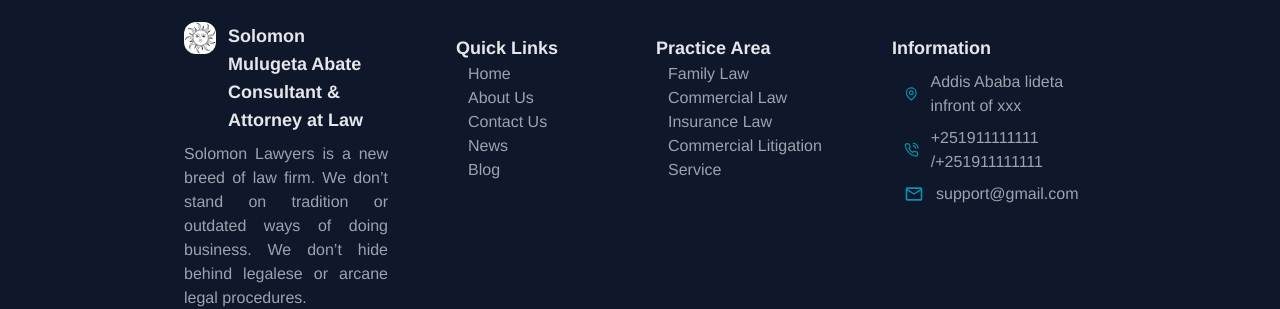
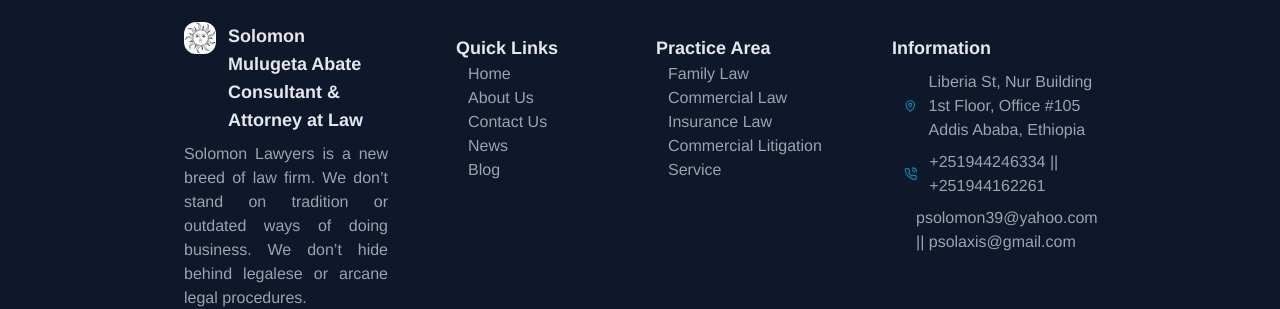
Before and after one commit to abenooo/lawyer_public_site, a Next.js app: page / in a window 1280 px wide. Shown: the part 3826-4135 px from the top of the page. Built offline with nearby package versions, Linux system fonts and the light colour scheme; no server answers.

Commit message:
Update the addres

```diff
--- a/components/Footer.jsx
+++ b/components/Footer.jsx
@@ -8,7 +8,7 @@ import { FaTelegramPlane } from "react-icons/fa";
 import { FaLinkedinIn } from "react-icons/fa6";
 
 function Footer() {
-  const year =  new Date().getFullYear();
+  const year = new Date().getFullYear();
   return (
     <div className="bg-slate-900 text-gray-400 py-20 px-8 mt-10">
       <div className="grid grid-cols-2 md:grid-cols-4 gap-8 md:w-3/4 mx-auto">
@@ -20,7 +20,7 @@ function Footer() {
               className="h-8 w-8 rounded-xl"
             />
             <h3 className="text-lg font-semibold text-gray-200">
-            Solomon Mulugeta Abate Consultant & Attorney at Law
+              Solomon Mulugeta Abate Consultant & Attorney at Law
             </h3>
           </div>
 
@@ -44,7 +44,10 @@ function Footer() {
               </a>
             </li>
             <li>
-              <a href="/contactUs" className="hover:underline hover:text-gray-200">
+              <a
+                href="/contactUs"
+                className="hover:underline hover:text-gray-200"
+              >
                 Contact Us
               </a>
             </li>
@@ -94,16 +97,20 @@ function Footer() {
         <div className="mt-3 col-span-2 md:col-span-1">
           <h3 className="text-lg font-semibold text-gray-200">Information</h3>
           <div className="flex items-center gap-3 my-2 ml-3">
-            <GrLocation className="text-xl text-cyan-600" />
-            <p className="text-sm">Addis Ababa lideta infront of xxx</p>
+            <GrLocation className="text-2xl text-cyan-600" />
+            <div className="flex flex-col text-sm">
+              <p>Liberia St, Nur Building 1st Floor, Office #105</p>
+              <p>Addis Ababa, Ethiopia</p>
+            </div>
           </div>
+
           <div className="flex items-center gap-3 my-2 ml-3">
             <FiPhoneCall className="text-xl text-cyan-600" />
-            <p>+251911111111 /+251911111111 </p>
+            <p>+251944246334 || +251944162261 </p>
           </div>
           <div className="flex items-center gap-3 my-2 ml-3">
             <MdOutlineEmail className="text-xl text-cyan-600" />
-            <p>support@gmail.com</p>
+            <p>psolomon39@yahoo.com || psolaxis@gmail.com</p>
           </div>
         </div>
       </div>
@@ -143,7 +150,9 @@ function Footer() {
           <FaLinkedinIn />
         </a>
       </div>
-      <p className="text-center">{year} Solomon MOA Law Office. All Rights Reserved.</p>
+      <p className="text-center">
+        {year} Solomon MOA Law Office. All Rights Reserved.
+      </p>
     </div>
   );
 }
```
